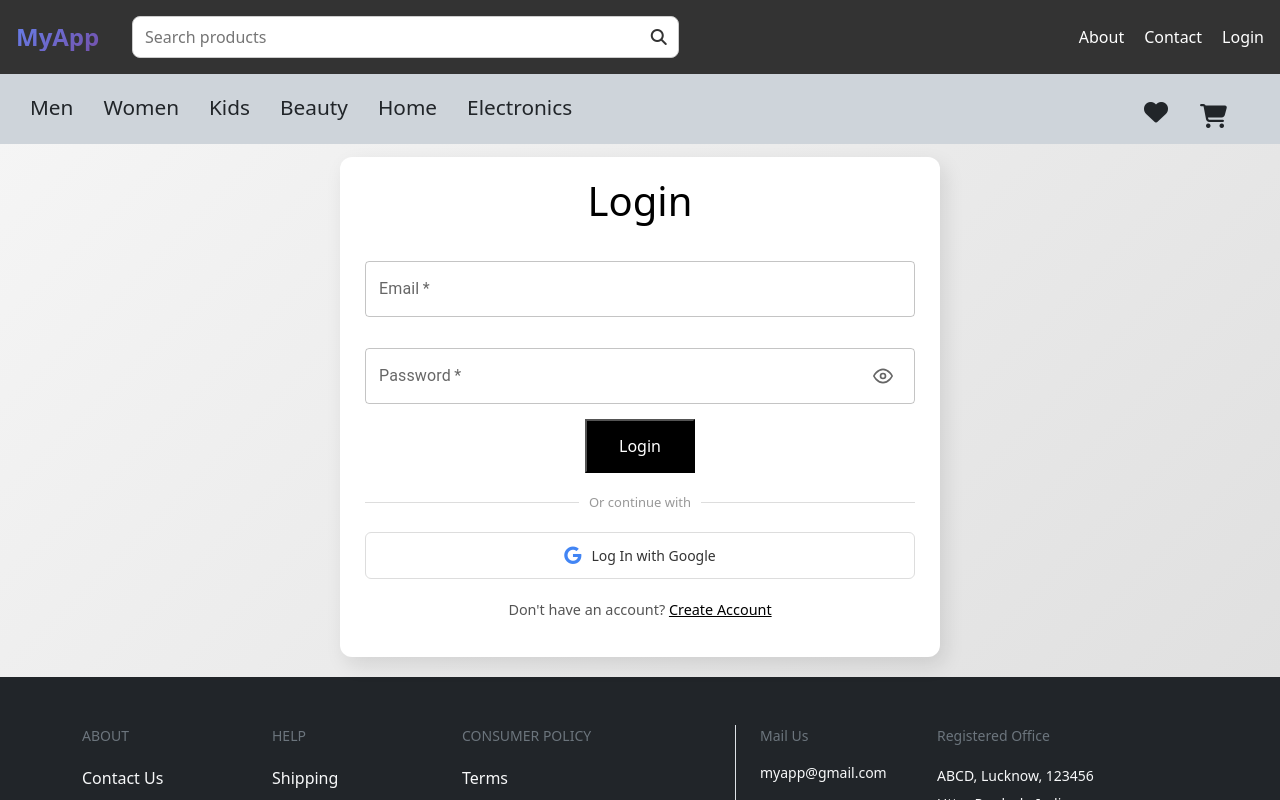
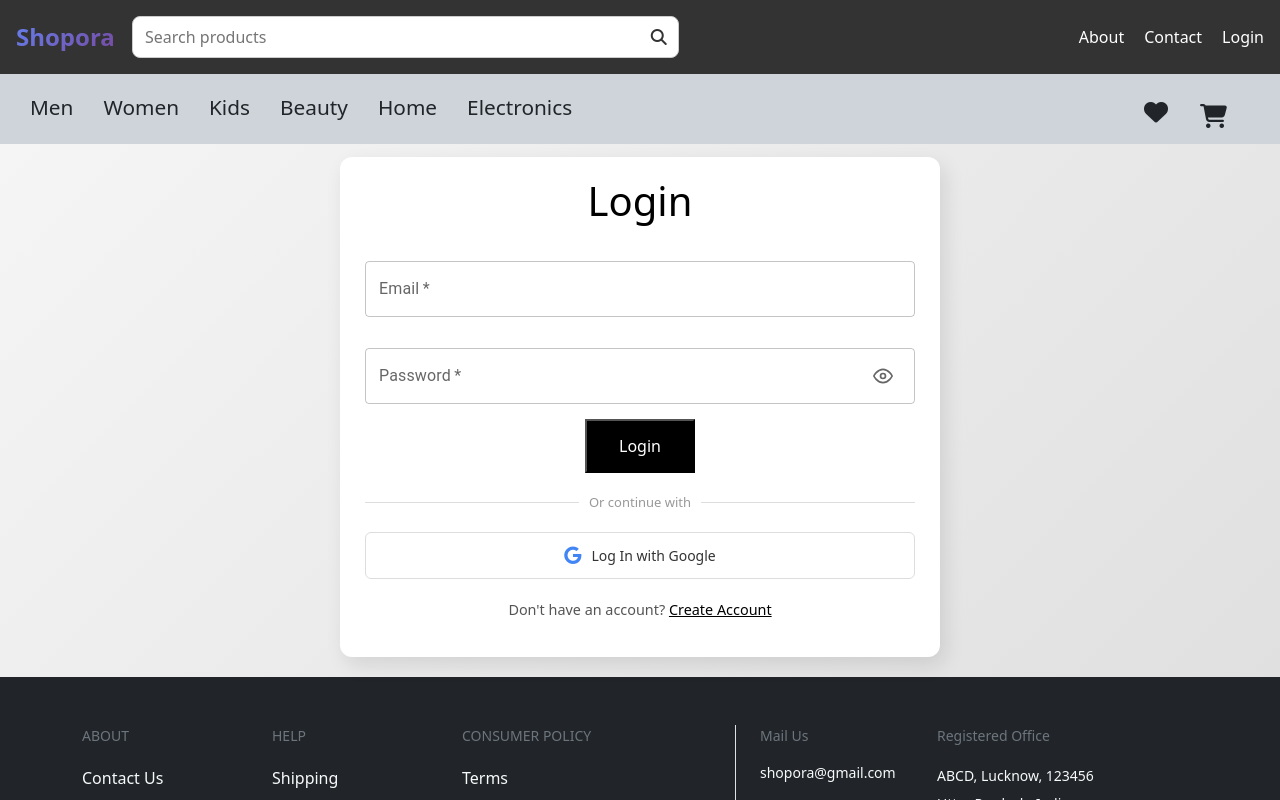
Before and after one commit to Ahana-Awasthi/e-commerce_website-frontend, a React (Vite) app: page /login in a window 1280 px wide. Shown: the top 800 px of the page. Built offline with nearby package versions, Linux system fonts and the light colour scheme; a web font is replaced by a local one.

Commit message:
Update Website Name

```diff
--- a/index.html
+++ b/index.html
@@ -4,7 +4,7 @@
     <meta charset="UTF-8" />
     <!-- <link rel="icon" type="image/svg+xml" href="/vite.svg" /> -->
     <meta name="viewport" content="width=device-width, initial-scale=1.0" />
-    <title>MyApp</title>
+    <title>Shopora</title>
     <link
       href="https://cdnjs.cloudflare.com/ajax/libs/font-awesome/6.5.2/css/all.min.css"
       rel="stylesheet"
--- a/src/components/Chatbot.jsx
+++ b/src/components/Chatbot.jsx
@@ -230,7 +230,7 @@ const Chatbot = () => {
         setFormOpened("1st-greeting");
         addMessage(
           "bot",
-          `Hi ${userName}! I am ShopEase Assistant. Nice to meet you!`,
+          `Hi ${userName}! I am ShopBuddy. Nice to meet you!`,
         );
 
         setTimeout(() => {
@@ -583,7 +583,7 @@ const Chatbot = () => {
       <div className="chat-container" style={{ height: "500px" }}>
         <div className="chat-header">
           <img src={botAvatar} alt="Bot" className="bot-avatar" />
-          <h5>ShopEase Assistant</h5>
+          <h5>Shopora Assistant</h5>
         </div>
 
         <div
--- a/src/components/CheckoutPage.jsx
+++ b/src/components/CheckoutPage.jsx
@@ -255,7 +255,7 @@ export default function CheckoutPage() {
         <header className="checkout-header">
           <div className="header-content">
             <div className="logo">
-              <h1>MyApp Checkout</h1>
+              <h1>Shopora Checkout</h1>
             </div>
             <div className="progress-indicator">
               <div className="progress-step completed">
--- a/src/components/Footer.jsx
+++ b/src/components/Footer.jsx
@@ -86,11 +86,11 @@ export default function Footer() {
             <p className="text-secondary small">Mail Us</p>
 
             <a
-              href={`https://mail.google.com/mail/?view=cm&to=myapp@gmail.com&su=Request%20for%20Assistance&body=Dear%20Support%20Team,%0A%0AI%20am%20contacting%20you%20regarding%20an%20issue%20I%20encountered%20on%20the%20app.%0A%0ARegards,%0A${userName}`}
+              href={`https://mail.google.com/mail/?view=cm&to=shopora@gmail.com&su=Request%20for%20Assistance&body=Dear%20Support%20Team,%0A%0AI%20am%20contacting%20you%20regarding%20an%20issue%20I%20encountered%20on%20the%20app.%0A%0ARegards,%0A${userName}`}
               target="_blank"
               className="text-light text-decoration-none small d-block mb-3"
             >
-              myapp@gmail.com
+              shopora@gmail.com
             </a>
 
             <p className="text-secondary small">Social</p>
@@ -155,7 +155,7 @@ export default function Footer() {
             </div>
 
             <div className="col-md-4 text-md-end mt-2 mt-md-0">
-              <span>© 2007–2026 MyApp</span>
+              <span>© 2007–2026 Shopora</span>
             </div>
           </div>
         </div>
--- a/src/components/LoginPage.jsx
+++ b/src/components/LoginPage.jsx
@@ -152,10 +152,10 @@ const EyeOffIcon = () => (
           headers: { "Content-Type": "application/json" },
           body: JSON.stringify({
             to: email,
-            subject: "Login Successful on MyApp",
+            subject: "Login Successful on Shopora",
             text: `Hi ${name},
 
-You have successfully logged into MyApp. We're glad to see you back!
+You have successfully logged into Shopora. We're glad to see you back!
 
 Here’s a quick overview of what you can do:
 - Browse our latest products
@@ -165,7 +165,7 @@ Here’s a quick overview of what you can do:
 If this wasn’t you, please secure your account immediately.
 
 Thanks,
-The MyApp Team`,
+The Shopora Team`,
           }),
         });
       } else {
@@ -177,10 +177,10 @@ The MyApp Team`,
             headers: { "Content-Type": "application/json" },
             body: JSON.stringify({
               to: email,
-              subject: "Login Successful on MyApp",
+              subject: "Login Successful on Shopora",
               text: `Hi ${name},
 
-            Welcome to MyApp! We're thrilled to have you on board. Here’s a quick overview of what you can do:
+            Welcome to Shopora! We're thrilled to have you on board. Here’s a quick overview of what you can do:
 
             - Browse our latest products
             - Add favorites to your wishlist
@@ -189,7 +189,7 @@ The MyApp Team`,
             If you have any questions, our support team is always happy to help.
 
             Thanks,
-            The MyApp Team`,
+            The Shopora Team`,
             }),
           });
           return;
--- a/src/components/Nav.jsx
+++ b/src/components/Nav.jsx
@@ -130,7 +130,7 @@ export default function NavBar({ searchInput, setSearchInput }) {
     <nav className="navbar d-flex align-items-center justify-content-between px-3 py-3">
       <h2 className="logo mb-0">
         <Link to={token ? "/dashboard" : "/"} style={{ color: "white" }}>
-          MyApp
+          Shopora
         </Link>
       </h2>
 
--- a/src/components/PrivacyPolicy.jsx
+++ b/src/components/PrivacyPolicy.jsx
@@ -174,7 +174,7 @@ const Header = ({ onBack }) => (
       <nav className="nav">
         <a href="/" className="logo">
           <i className="fas fa-shopping-bag"></i>
-          <span>ShopEase</span>
+          <span>Shopora</span>
         </a>
         <button className="back-btn" onClick={onBack}>
           <i className="fas fa-arrow-left"></i>
@@ -246,7 +246,7 @@ const ActionButtons = ({ navigate }) => (
       Continue Shopping
     </button>
     <a
-      href="https://mail.google.com/mail/u/0/?to=myapp@gmail.com&su=Request+for+Clarification+regarding+Privacy+Policy&body=Dear+Support+Team,%0A%0AI+am+contacting+you+regarding+some+questions+about+my+privacy+and+rights.++I+want+clarify+the+following+points:+%0A+++-++%0A+++-++%0A+++-++%0A%0A%0ARegards,%0A&fs=1&tf=cm"
+      href="https://mail.google.com/mail/u/0/?to=shopora@gmail.com&su=Request+for+Clarification+regarding+Privacy+Policy&body=Dear+Support+Team,%0A%0AI+am+contacting+you+regarding+some+questions+about+my+privacy+and+rights.++I+want+clarify+the+following+points:+%0A+++-++%0A+++-++%0A+++-++%0A%0A%0ARegards,%0A&fs=1&tf=cm"
       target="_blank"
       className="btn btn-secondary"
     >
@@ -259,7 +259,7 @@ const ActionButtons = ({ navigate }) => (
 const getSectionContent = (sectionId) => {
   const content = {
     intro: `
-      <p>At ShopEase, we value your privacy and are committed to protecting your personal information. This Privacy Policy explains how we collect, use, and safeguard your data when you use our e-commerce platform.</p>
+      <p>At Shopora, we value your privacy and are committed to protecting your personal information. This Privacy Policy explains how we collect, use, and safeguard your data when you use our e-commerce platform.</p>
       <p>We process personal information in accordance with applicable data protection laws including GDPR, CCPA, and other relevant regulations.</p>
     `,
     info: `
@@ -322,7 +322,7 @@ const getSectionContent = (sectionId) => {
     `,
     contact: `
       <p>Questions about this Privacy Policy? Contact us:</p>
-      <p><strong>Email:</strong> myapp@gmail.com</p>
+      <p><strong>Email:</strong> shopora@gmail.com</p>
       <p><strong>Phone:</strong> +1 (555) 123-4567</p>
       <p><strong>Address:</strong> 123 Commerce Street, Business City, BC 12345</p>
       <p><strong>Response Time:</strong> Within 48 hours</p>
```
